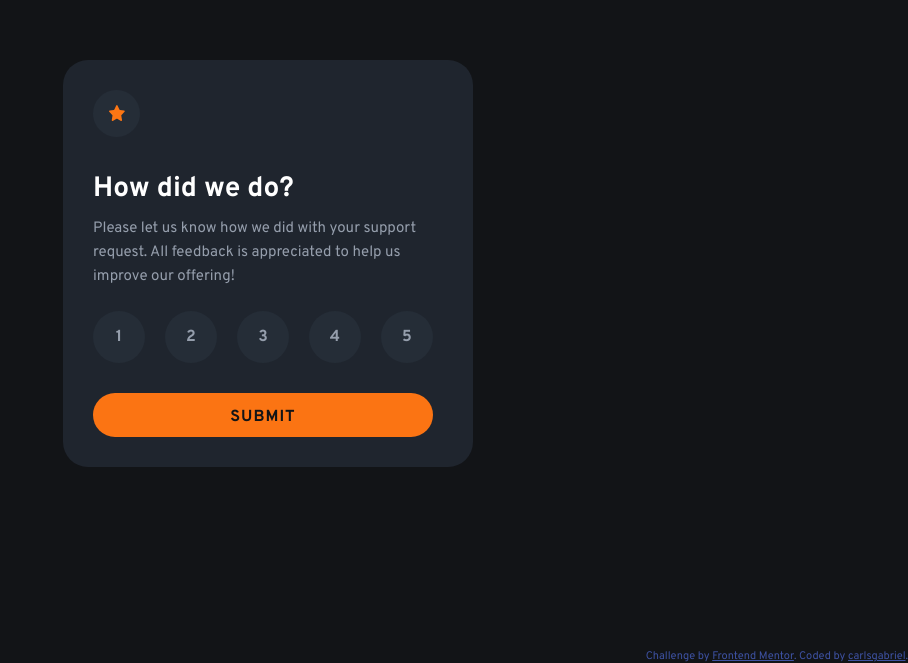
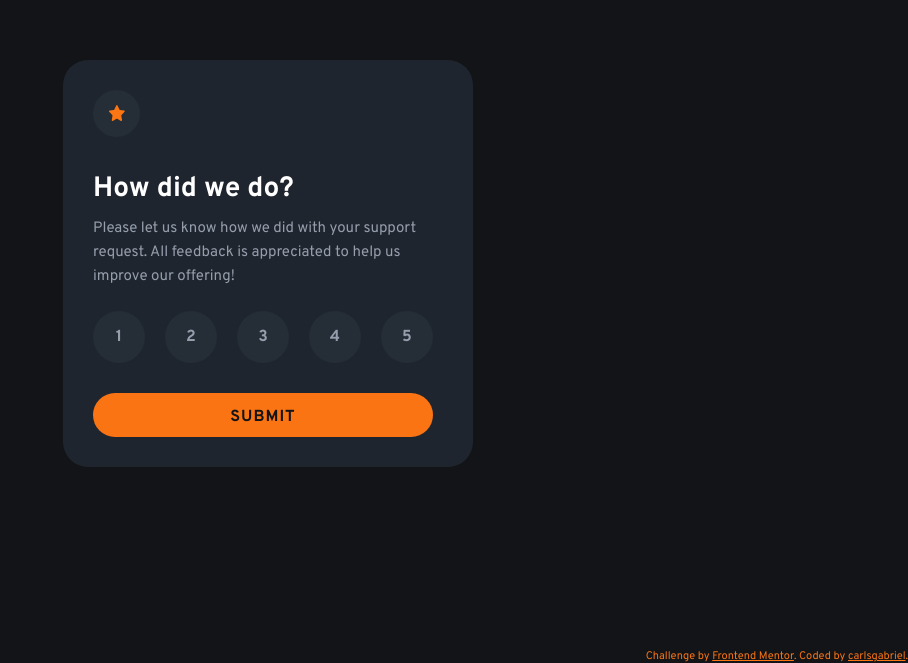
Before and after one commit to carlsgabriel/frontendMentorInteractiveRatingComponent, a plain HTML site: page index.html in a window 1280 px wide. Shown: the part 137-800 px from the top of the page, without its empty margins (372-1280 px from the left). Drawn offline with Linux system fonts and the light colour scheme.

Commit message:
editing credits color

```diff
--- a/index.html
+++ b/index.html
@@ -16,11 +16,11 @@
     .attribution {
       font-size: 11px;
       text-align: center;
-      color: hsl(228, 45%, 44%)
+      color: hsl(25, 97%, 53%)
     }
 
     .attribution a {
-      color: hsl(228, 45%, 44%);
+      color: hsl(25, 97%, 53%);
     }
   </style>
 </head>
```
Also changed, not shown: design/active-states.jpg (deleted), design/desktop-design.jpg (deleted), design/desktop-preview.jpg (deleted), design/desktop-thank-you-state.jpg (deleted), design/mobile-design.jpg (deleted), design/mobile-thank-you-state.jpg (deleted), 3 other files.
